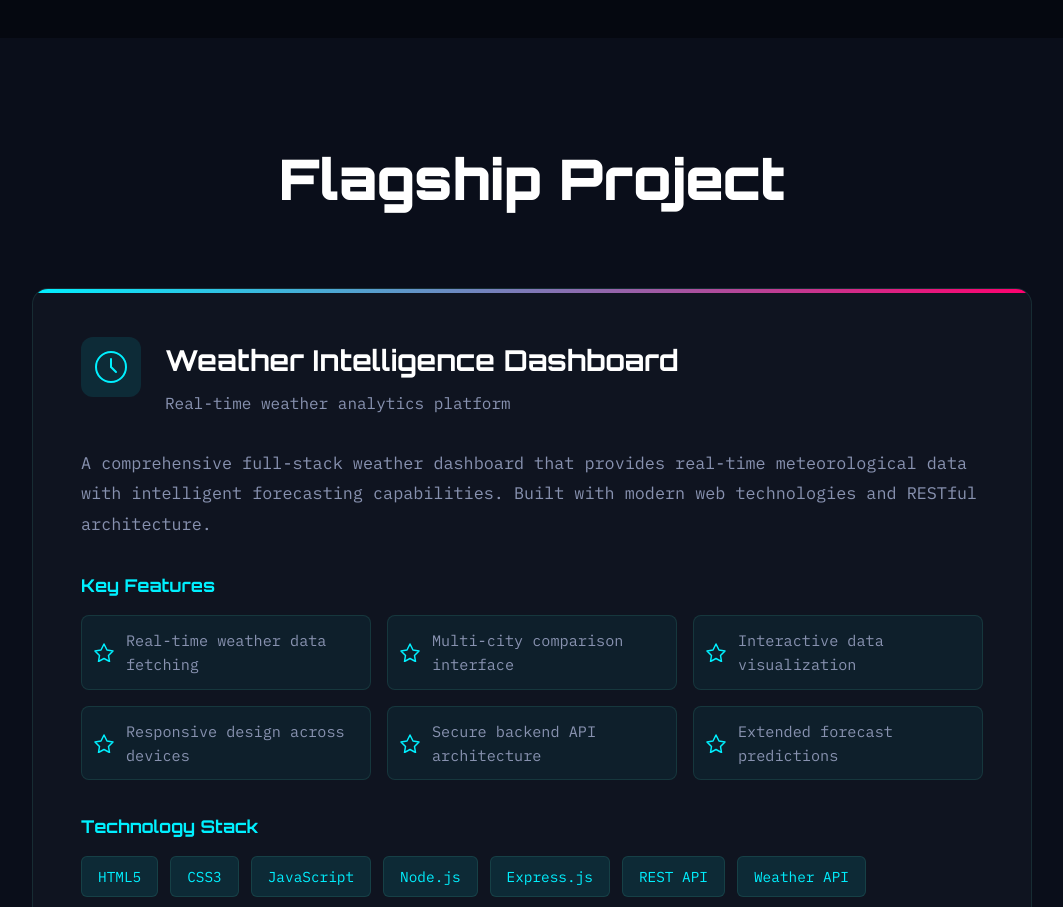
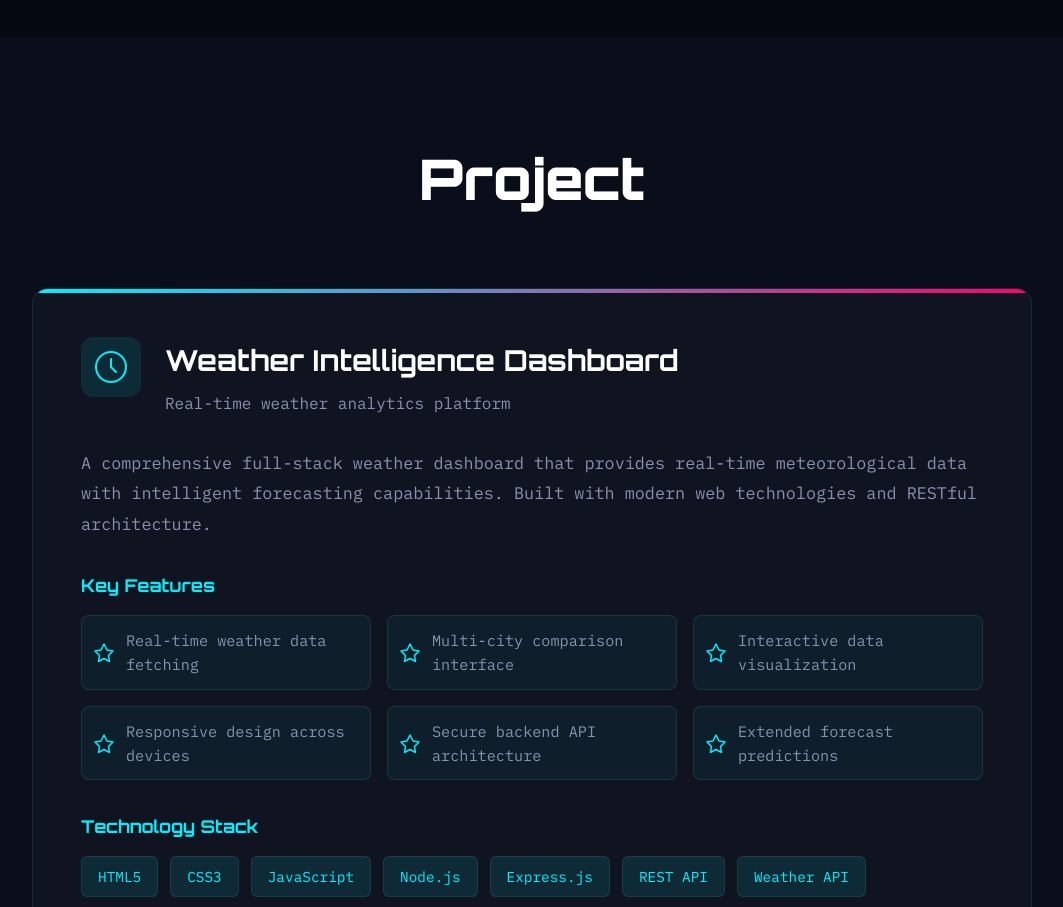
Before and after one commit to Surya1087/PRODIGY_WD_04, a plain HTML site: page index.html in a window 1280 px wide. Shown: the part 3540-4447 px from the top of the page, without its empty margins (108-1171 px from the left). Drawn offline with Linux system fonts and the light colour scheme; animation ran at ten frames a second.

Commit message:
Update index.html

```diff
--- a/index.html
+++ b/index.html
@@ -320,7 +320,7 @@
     <section id="project" class="project">
         <div class="container">
             <div class="section-header">
-                <h2 class="section-title">Flagship Project</h2>
+                <h2 class="section-title">Project</h2>
             </div>
             <div class="project-showcase">
                 <div class="project-card">
```
